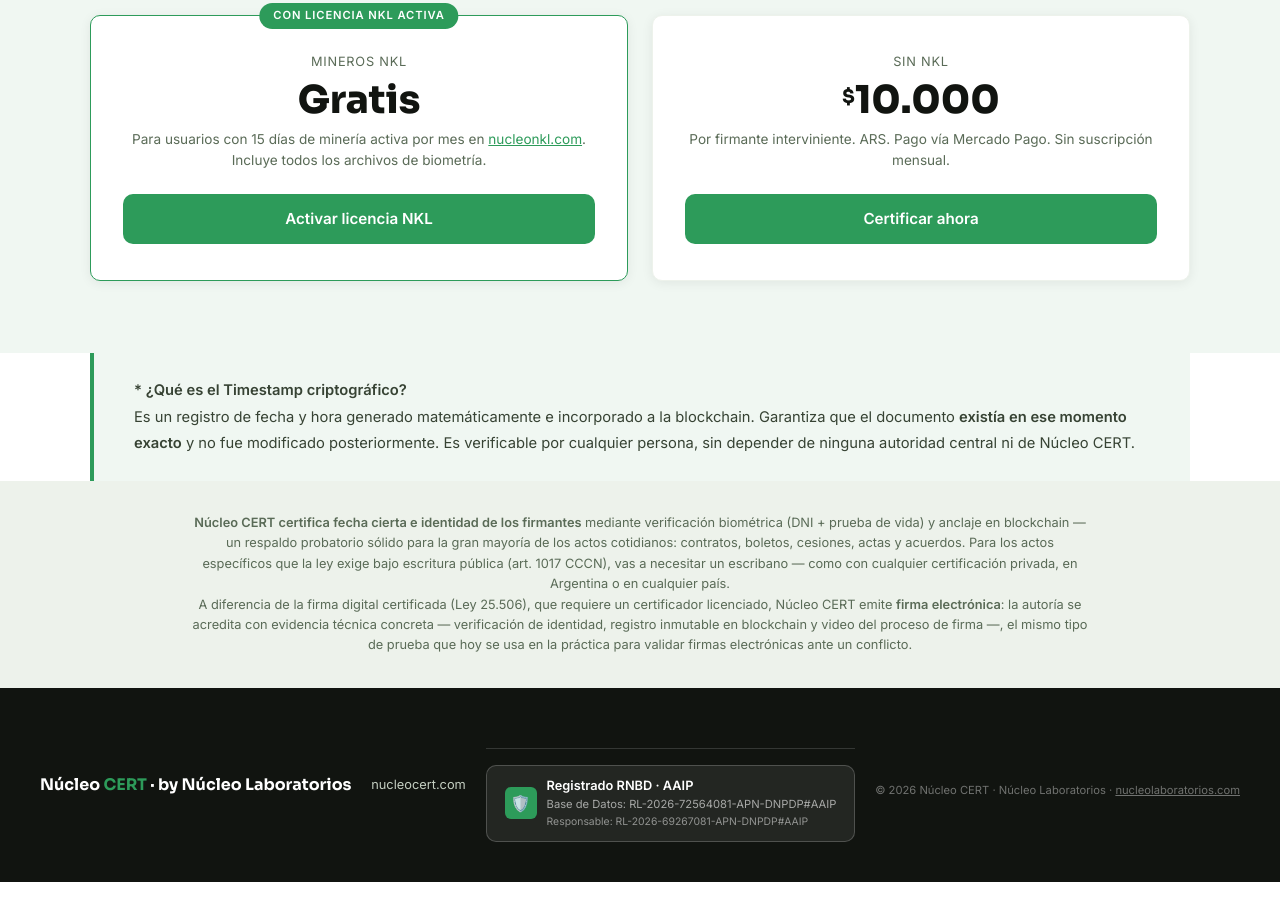
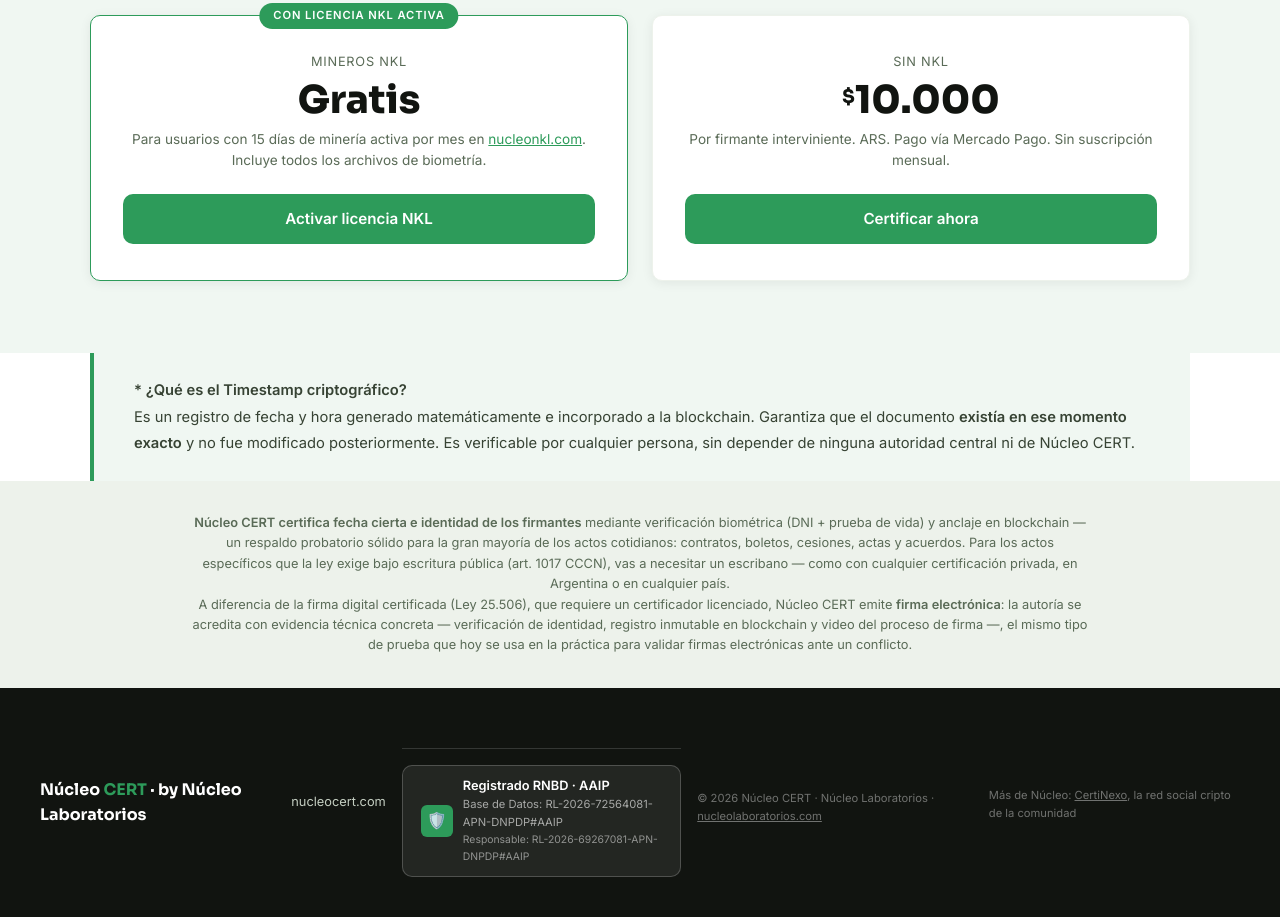
Before and after one commit to joseluis14971/nucleo_cert, a plain HTML site: page index.html in a window 1280 px wide. Shown: the part 5565-6482 px from the top of the page. Before the commit the page ends 6447 px from the top, so only its background shows below. Drawn offline with Linux system fonts and the light colour scheme.

Commit message:
Add files via upload

```diff
--- a/index.html
+++ b/index.html
@@ -596,6 +596,7 @@
     </div>
   </div>
   <p style="font-size:.7rem;color:rgba(255,255,255,.4);margin-top:12px;">© 2026 Núcleo CERT · Núcleo Laboratorios · <a href="https://nucleolaboratorios.com" target="_blank" style="color:rgba(255,255,255,.4)">nucleolaboratorios.com</a></p>
+  <p style="font-size:.7rem;color:rgba(255,255,255,.4);margin-top:6px;">Más de Núcleo: <a href="https://certinexo.com" target="_blank" rel="noopener" style="color:rgba(255,255,255,.4)">CertiNexo</a>, la red social cripto de la comunidad</p>
 </footer>
 
 </body>
```
Also changed, not shown: 1 other file.
